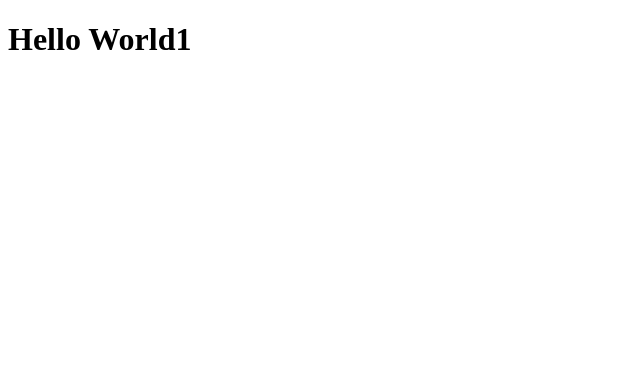
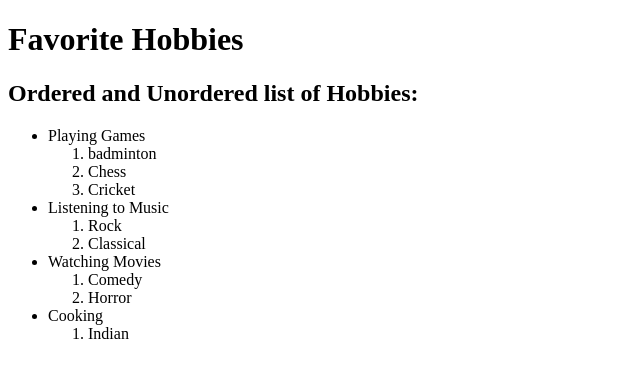
Before and after one commit to SushmithaM13/Sample1, a plain HTML site: page index.html in a window 1280 px wide. Shown: the whole page, without its empty margins (0-640 px from the left). Drawn offline with Linux system fonts and the light colour scheme.

Commit message:
new sample1 file1

```diff
--- a/index.html
+++ b/index.html
@@ -3,11 +3,34 @@
 <head>
     <meta charset="UTF-8">
     <meta name="viewport" content="width=device-width, initial-scale=1.0">
-    <title>Document</title>
+    <title>My Hobbies</title>
 </head>
 <body>
     <h1>
-        Hello World1
+        Favorite Hobbies
     </h1>
+    <h2>Ordered and Unordered list of Hobbies:</h2>
+    <ul>
+        <li>Playing Games</li>
+        <ol>
+            <li>badminton</li>
+            <li>Chess</li>
+            <li>Cricket</li>
+        </ol>
+        <li>Listening to Music</li>
+        <ol>
+            <li>Rock</li>
+            <li>Classical</li>
+        </ol>
+        <li>Watching Movies</li>
+        <ol>
+            <li>Comedy</li>
+            <li>Horror</li>
+        </ol>
+        <li>Cooking</li>
+        <ol>
+            <li>Indian</li>
+        </ol>
+    </ul>
 </body>
 </html>
```
